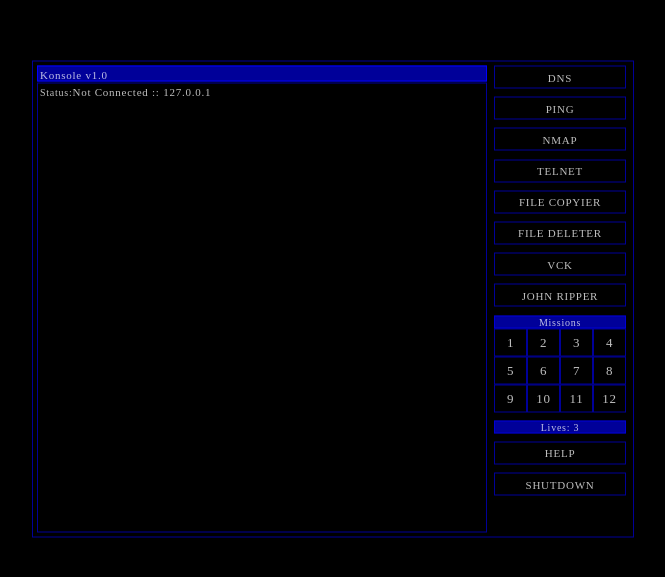
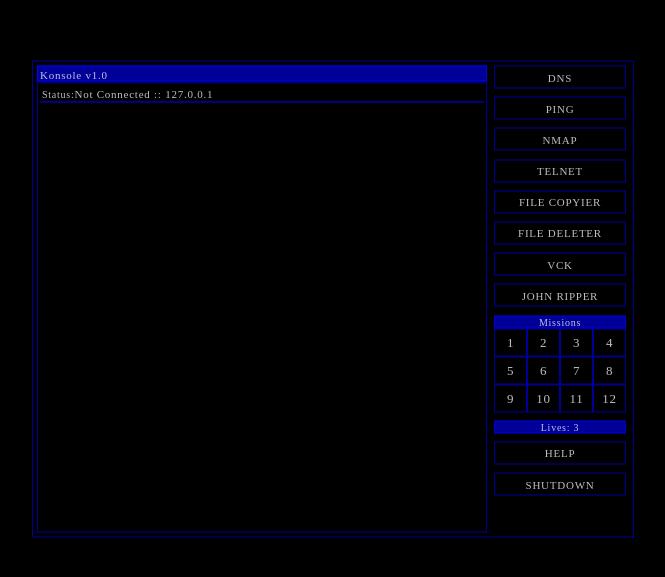
Before and after one commit to iArmanKarimi/Hacker-Cyber-Warfare, a React (Vite) app: page / in a window 1280 px wide. Shown: the part 109-686 px from the top of the page, without its empty margins (315-980 px from the left). Built offline with nearby package versions, Linux system fonts and the light colour scheme; a web font is replaced by a local one.

Commit message:
splitting statusbar to a component

```diff
--- /dev/null
+++ b/src/Component/StatusBar.jsx
@@ -0,0 +1,23 @@
+import { Component } from "react";
+
+let style = {
+  container: {
+    padding: "2px",
+    borderBottom: "1px solid blue",
+  },
+};
+
+class StatusBar extends Component {
+  render() {
+    return (
+      <div style={style.container}>
+        <span className="font-OCR-A">Status:</span>
+        <span id="connection-status">Not Connected</span>
+        <span> :: </span>
+        <span id="connection-IP">127.0.0.1</span>
+      </div>
+    );
+  }
+}
+
+export default StatusBar;
--- a/src/Terminal.jsx
+++ b/src/Terminal.jsx
@@ -1,5 +1,6 @@
 import "./css/Terminal.css";
 import { Component } from "react";
+import StatusBar from "./Component/StatusBar";
 
 export default class Terminal extends Component {
   render() {
@@ -7,12 +8,7 @@ export default class Terminal extends Component {
       <>
         <div id="console-header">Konsole v1.0</div>
         <div id="console">
-          <div id="status-container">
-            <span className="font-OCR-A">Status:</span>
-            <span id="connection-status">Not Connected</span>
-            <span> :: </span>
-            <span id="connection-IP">127.0.0.1</span>
-          </div>
+          <StatusBar />
           <div id="interface">
             <div id="prompt-line">
               <p id="prompt-dir"></p>
--- a/src/css/Terminal.css
+++ b/src/css/Terminal.css
@@ -15,10 +15,6 @@
   grid-column: 1;
   border: 1px solid var(--blue);
 }
-#console > .status {
-  padding: 2px;
-  border-bottom: 1px solid blue;
-}
 #prompt {
   border: none;
   outline: none;
```
